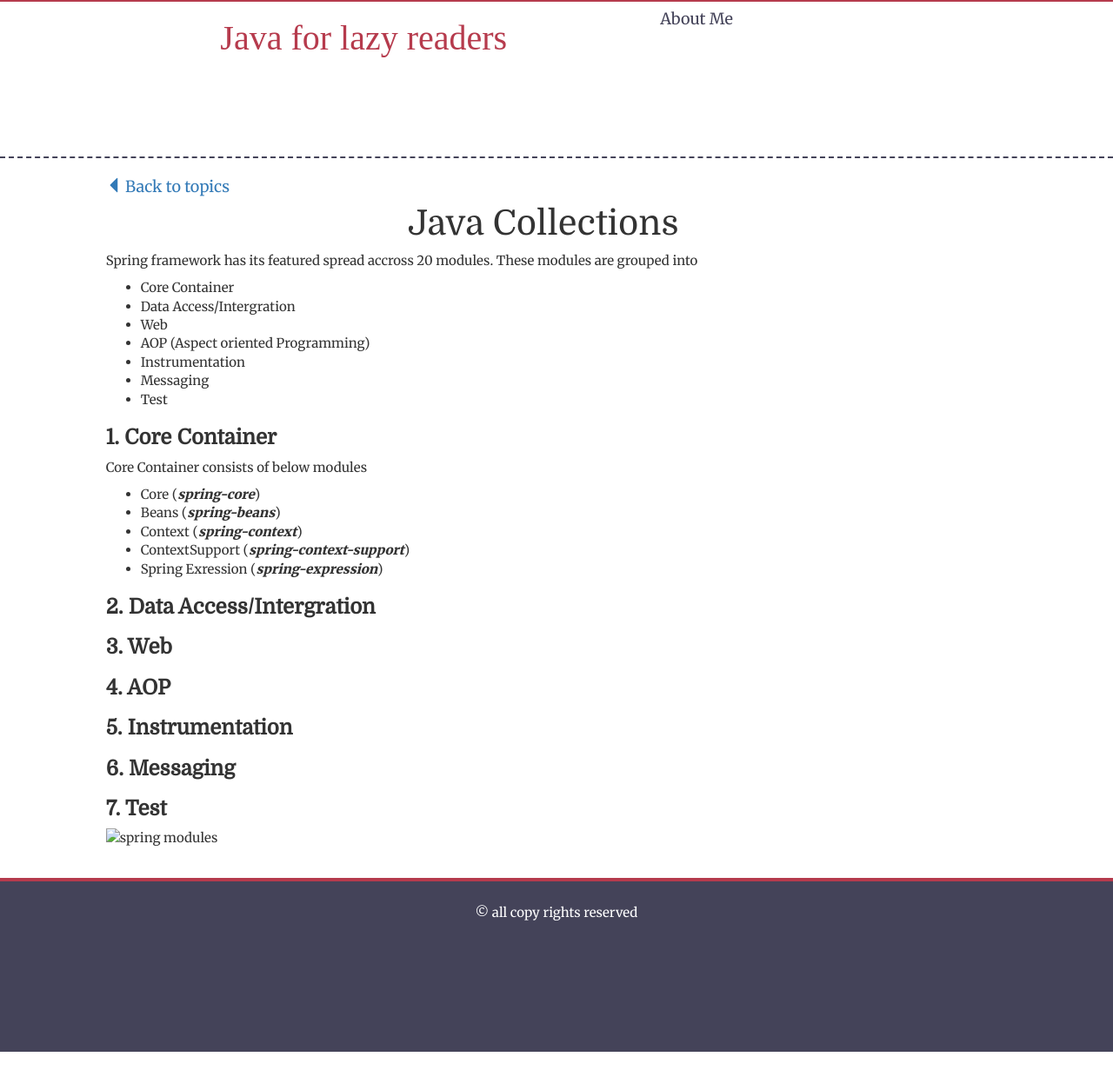
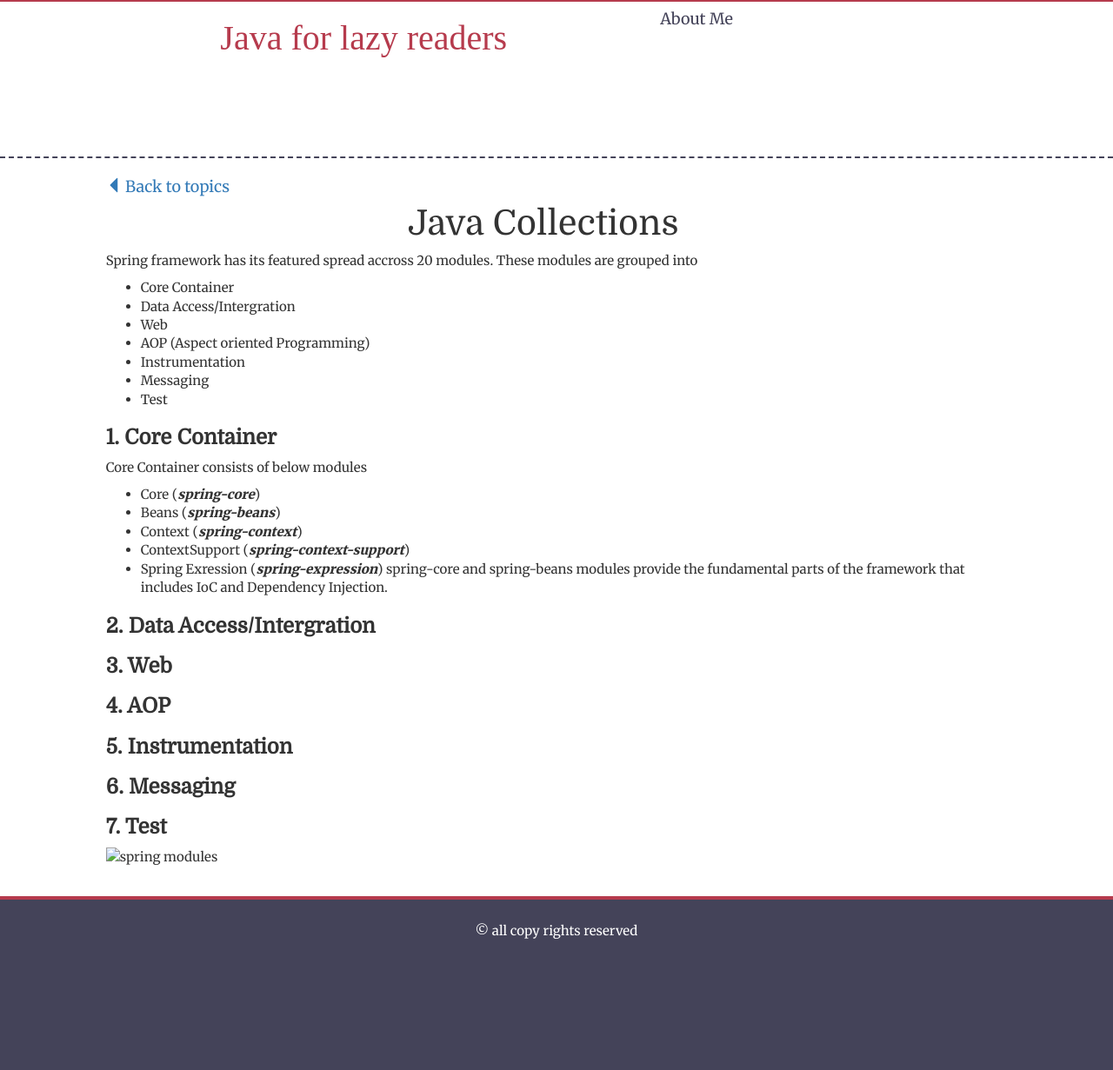
Before and after one commit to deepaksama/deepaksama.github.io, a Jekyll site: the page built from _posts/springcore/2017-03-04-Spring-Core-Tutorial.md, in a window 1280 px wide. Shown: the whole page at 87% size. Built offline with Jekyll 4.4.1, drawn with Linux system fonts in a browser that asks for light colours; nearby versions of some CDN libraries; some web fonts are replaced; before the commit the page ends 1210 px from its top, so only the background shows below that.

Commit message:
Updated 2017-03-04-Spring-Core-Tutorial.md

```diff
--- a/_posts/springcore/2017-03-04-Spring-Core-Tutorial.md
+++ b/_posts/springcore/2017-03-04-Spring-Core-Tutorial.md
@@ -22,8 +22,10 @@
 * Context (___spring-context___)
 * ContextSupport (___spring-context-support___)
 * Spring Exression (___spring-expression___)
+	spring-core and spring-beans modules provide the fundamental parts of the framework that includes IoC and Dependency Injection.
 
 ### **2. Data Access/Intergration**
+
 ### **3. Web**
 ### **4. AOP**
 ### **5. Instrumentation**
```
